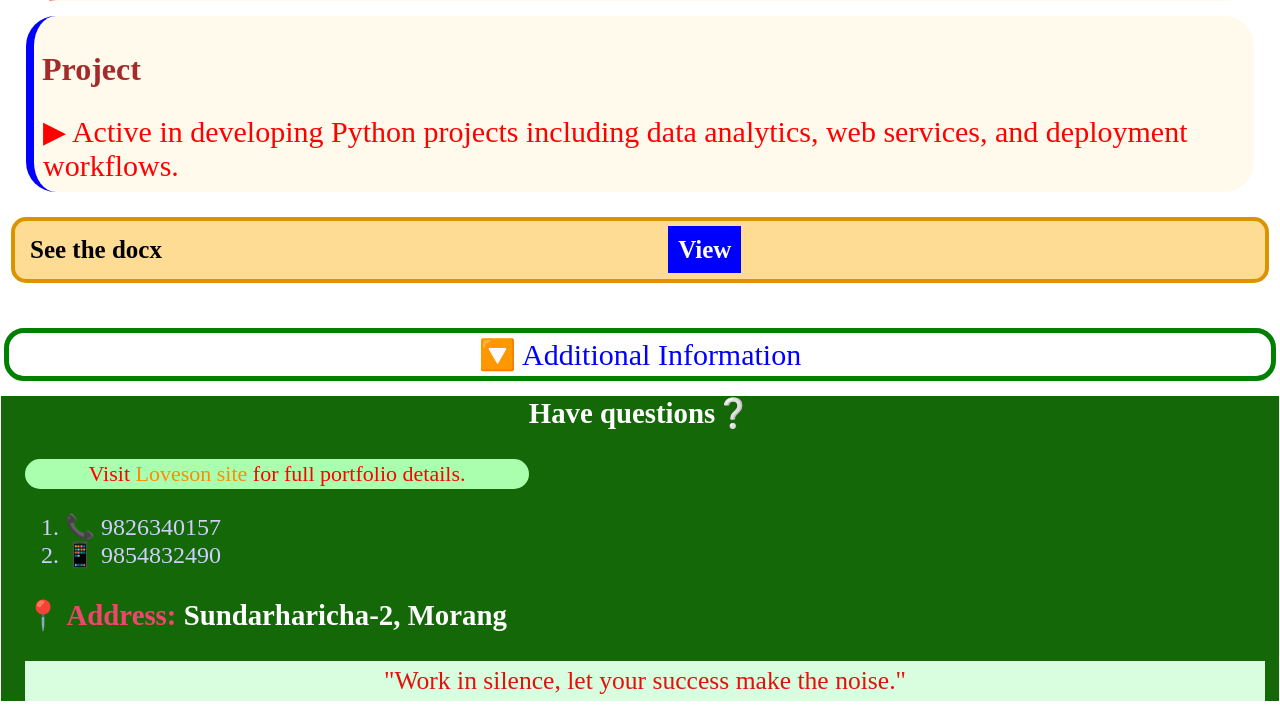
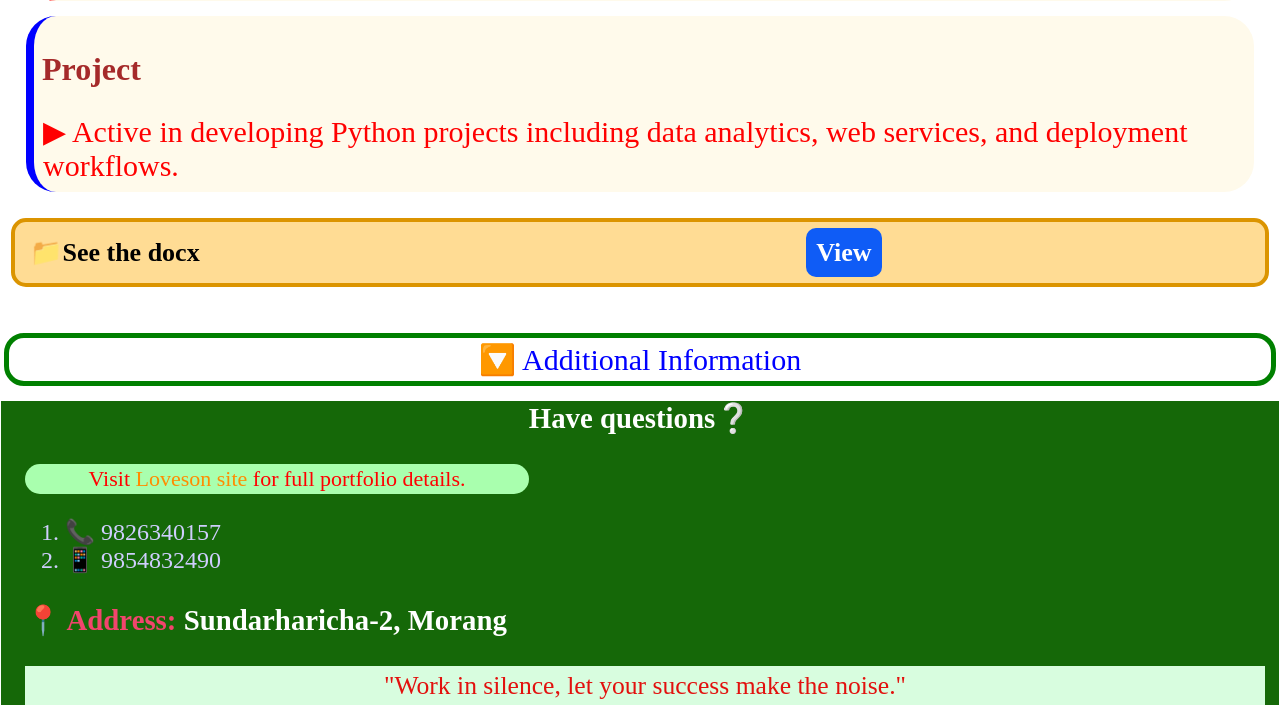
Before and after one commit to lovesonbk30-ui/Loveson_Protfolio, a Flask app: page /profile in a window 1280 px wide. Shown: the part 620-1325 px from the top of the page. Run offline with Flask 3, Linux system fonts and the light colour scheme; the visitor is signed in with stand-in values (Sample User, id 1).

Commit message:
Update Protfolio_Page.html

```diff
--- a/templates/Protfolio_Page.html
+++ b/templates/Protfolio_Page.html
@@ -202,19 +202,20 @@ padding: 5px;
 }
   .documents{
     font-weight: bold;
-    font-size: 25px;
+    font-size: 26px;
     border-radius: 15px;
     border: 4px solid #DB9400;
    padding: 15px;
 background: #FFDC94;
-    tex-align: center;
+
   }
   .documents a{
-   background: blue;
+   background: #0F5CF6;
     padding: 10px;
     text-decoration: none;
     color: white;
-   margin-left: 500px;
+   border-radius: 10px;
+   margin-left: 600px;
   }
 </style>
 </head>
@@ -251,7 +252,7 @@ background: #FFDC94;
     <h2>Project</h2>
     <p>▶ Active in developing Python projects including data analytics, web services, and deployment workflows.</p>
   </div>
-  <p class='documents'> See the docx <a href='https://docs.google.com/document/d/1yvzBy2E_YBJQ6vDayZXnnABL7JlFFErW/edit?usp=drivesdk&ouid=102239212410982510190&rtpof=true&sd=true'> View </a> </p>
+  <p class='documents'> 📁See the docx <a href='https://docs.google.com/document/d/1yvzBy2E_YBJQ6vDayZXnnABL7JlFFErW/edit?usp=drivesdk&ouid=102239212410982510190&rtpof=true&sd=true'> View </a> </p>
 </div>
 
 <div class="details-divider">🔽 Additional Information</div>
```
